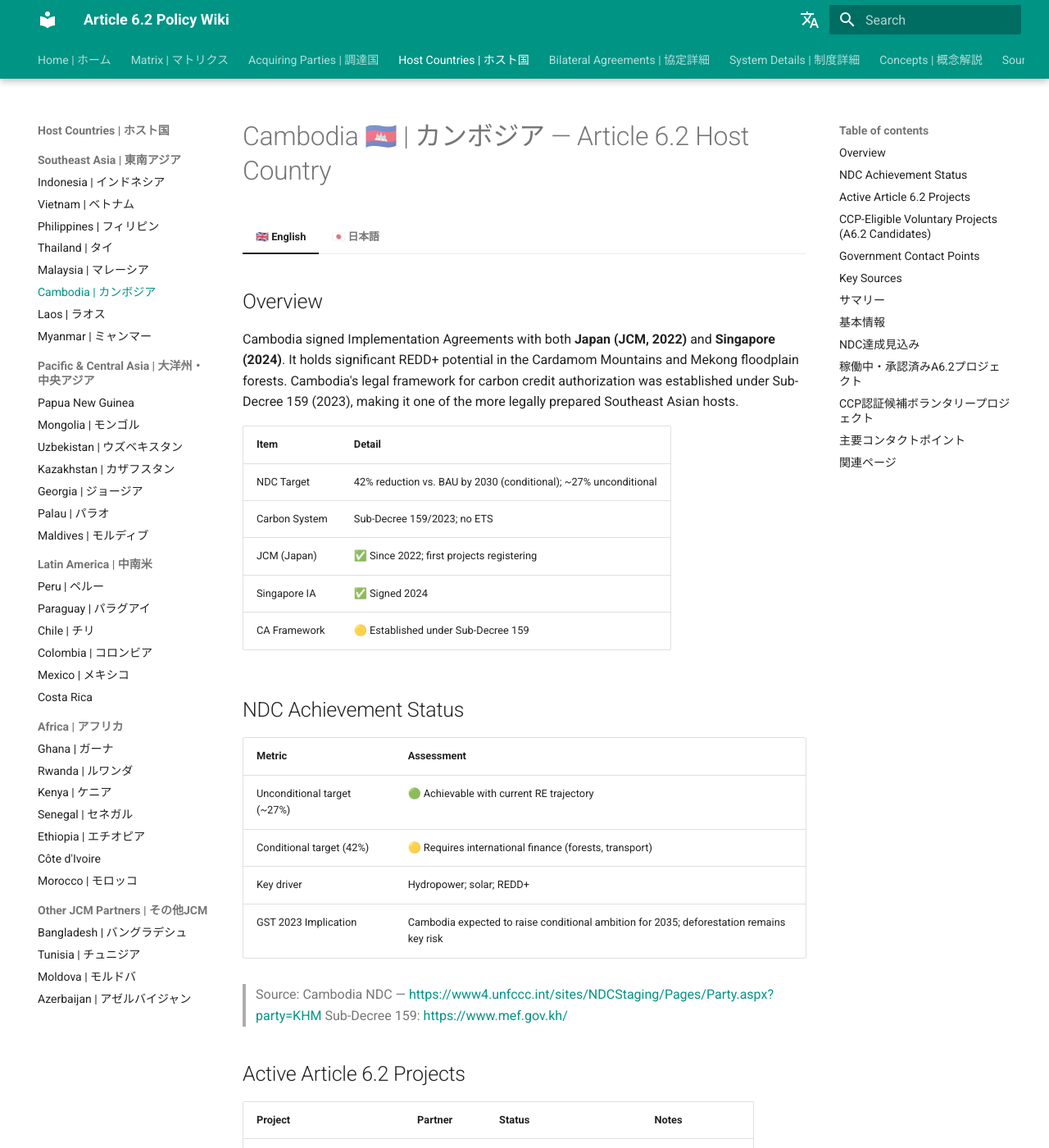
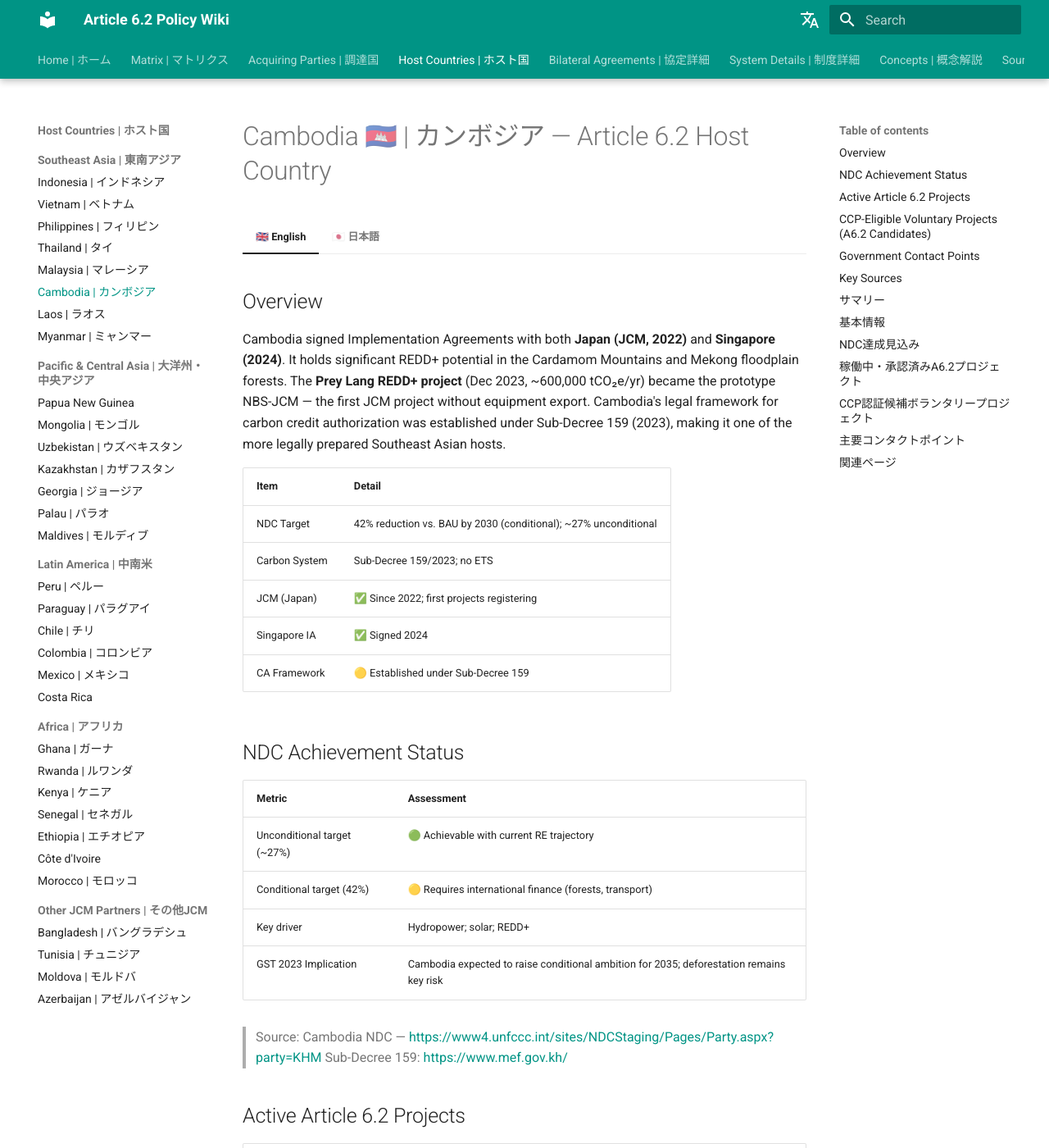
Before and after one commit to freeflowercarbon/article6-wiki, an MkDocs documentation site: the page built from wiki/countries/cambodia.md, in a window 1280 px wide and 1400 px high. Shown: the whole window at 82% size. Built offline with MkDocs 1.6.1 and Material for MkDocs 9.7.7, drawn with Linux system fonts in a browser that asks for light colours; comment, search, counter and statistics services are not loaded; some of the changed text lies outside the part shown.

Commit message:
Update Vietnam SG IA 2025 status; add Prey Lang NBS-JCM to Cambodia
- Vietnam: Singapore IA signed Sep 2025 (was incorrectly ⚪)
- Cambodia: Add Prey Lang REDD+ NBS-JCM (Dec 2023, ~600,000 tCO2e/yr)
  as prototype NBS-JCM without equipment export requirement

Co-Authored-By: Claude Sonnet 4.6 <noreply@anthropic.com>

```diff
--- a/wiki/countries/cambodia.md
+++ b/wiki/countries/cambodia.md
@@ -4,7 +4,7 @@
 
     ## Overview
 
-    Cambodia signed Implementation Agreements with both **Japan (JCM, 2022)** and **Singapore (2024)**. It holds significant REDD+ potential in the Cardamom Mountains and Mekong floodplain forests. Cambodia's legal framework for carbon credit authorization was established under Sub-Decree 159 (2023), making it one of the more legally prepared Southeast Asian hosts.
+    Cambodia signed Implementation Agreements with both **Japan (JCM, 2022)** and **Singapore (2024)**. It holds significant REDD+ potential in the Cardamom Mountains and Mekong floodplain forests. The **Prey Lang REDD+ project** (Dec 2023, ~600,000 tCO₂e/yr) became the prototype NBS-JCM — the first JCM project without equipment export. Cambodia's legal framework for carbon credit authorization was established under Sub-Decree 159 (2023), making it one of the more legally prepared Southeast Asian hosts.
 
     | Item | Detail |
     |------|--------|
@@ -28,11 +28,12 @@
 
     ## Active Article 6.2 Projects
 
-    | Project | Partner | Status | Notes |
-    |---------|---------|--------|-------|
-    | JCM RE / energy efficiency | Japan | 🟡 First projects registering | JCM signed 2022 |
-    | NBS (Cardamom REDD+) | Singapore | 🟡 Development stage | Singapore IA 2024 |
-    | Clean energy / clean cooking | Singapore | 🟡 Early stage | — |
+    | Project | Partner | Status | Volume | Notes |
+    |---------|---------|--------|--------|-------|
+    | **Prey Lang REDD+ NBS-JCM** | Japan JCM | ✅ **A6.2 Authorized Dec 2023** | ~600,000 tCO₂e/yr | Prototype NBS-JCM (no equipment export) |
+    | JCM RE / energy efficiency | Japan | 🟡 First projects registering | — | JCM signed 2022 |
+    | NBS (Cardamom REDD+) | Singapore | 🟡 Development stage | TBD | Singapore IA 2024 |
+    | Clean energy / clean cooking | Singapore | 🟡 Early stage | TBD | — |
 
     > JCM projects: <https://gec.jp/jcm/projects/>
     > Singapore IA: <https://www.nea.gov.sg/our-services/climate-change-energy-efficiency/singapore-s-international-climate-change-cooperation/international-cooperation-on-climate-change>
@@ -65,7 +66,7 @@
 === "🇯🇵 日本語"
 
     ## サマリー
-    カンボジアは日本JCM（2022年）とシンガポールIA（2024年）の双方にアクセスできるSE Asiaの新興ホスト国。Sub-Decree 159（2023年）で炭素クレジット授権の法的枠組みを確立。カルダモン山地・メコン流域の森林資源が主要なA6.2候補。
+    カンボジアは日本JCM（2022年）とシンガポールIA（2024年）の双方にアクセスできるSE Asiaの新興ホスト国。**Prey Lang REDD+ NBS-JCM**（2023年12月授権、約60万tCO₂e/年）は機器輸出を伴わない初のJCMプロトタイプ案件。Sub-Decree 159（2023年）で炭素クレジット授権の法的枠組みを確立。
 
     ## 基本情報
     | 項目 | 内容 |
@@ -87,11 +88,12 @@
 
     ## 稼働中・承認済みA6.2プロジェクト
 
-    | 種別 | 相手 | 状況 |
-    |------|------|------|
-    | JCM再エネ・省エネ | 日本 | 🟡 初期プロジェクト登録中 |
-    | NBS（カルダモンREDD+） | シンガポール | 🟡 開発段階 |
-    | クリーンエネルギー | シンガポール | 🟡 初期段階 |
+    | 種別 | 相手 | 状況 | 規模 |
+    |------|------|------|------|
+    | **Prey Lang REDD+ NBS-JCM** | 日本JCM | ✅ **A6.2授権済み（2023年12月）** | 約60万tCO₂e/年 |
+    | JCM再エネ・省エネ | 日本 | 🟡 初期プロジェクト登録中 | — |
+    | NBS（カルダモンREDD+） | シンガポール | 🟡 開発段階 | TBD |
+    | クリーンエネルギー | シンガポール | 🟡 初期段階 | TBD |
 
     ## CCP認証候補ボランタリープロジェクト
 
```
Also changed, not shown: wiki/countries/vietnam.md (+4 -2 lines).
